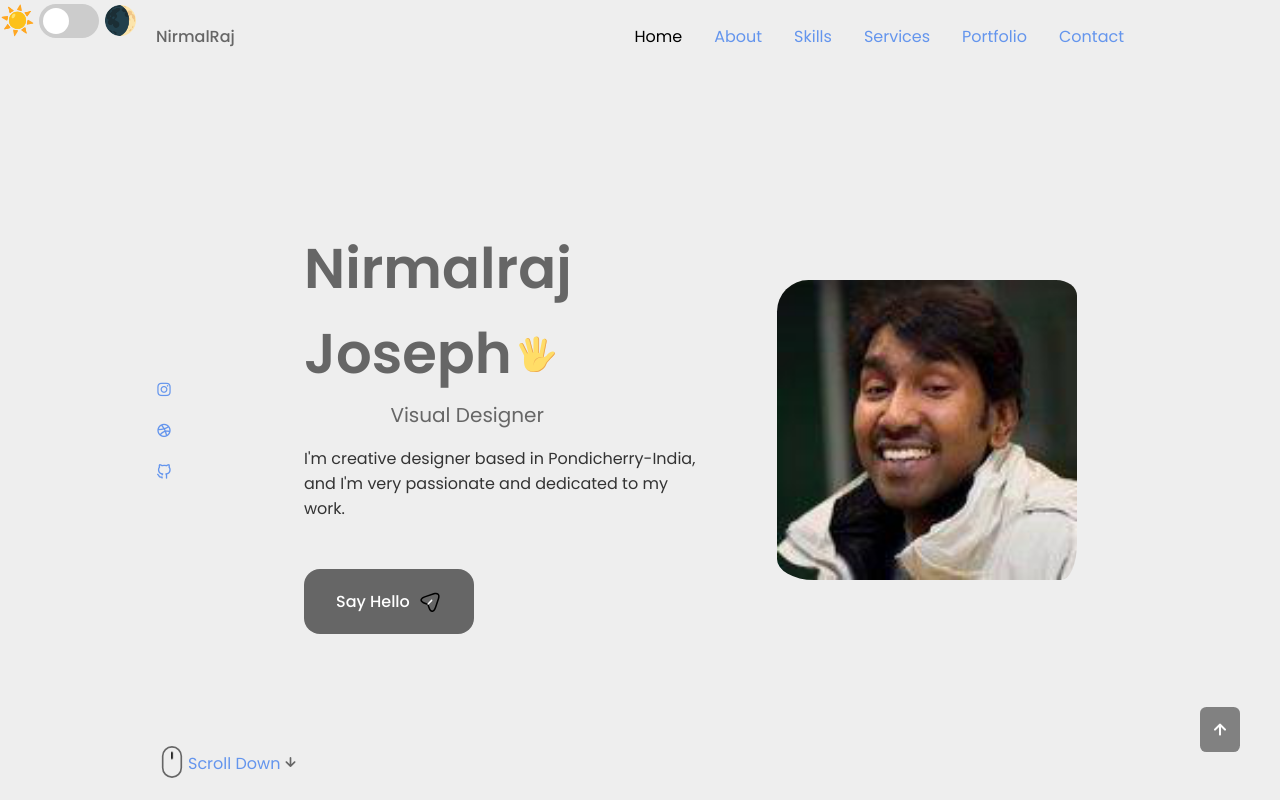
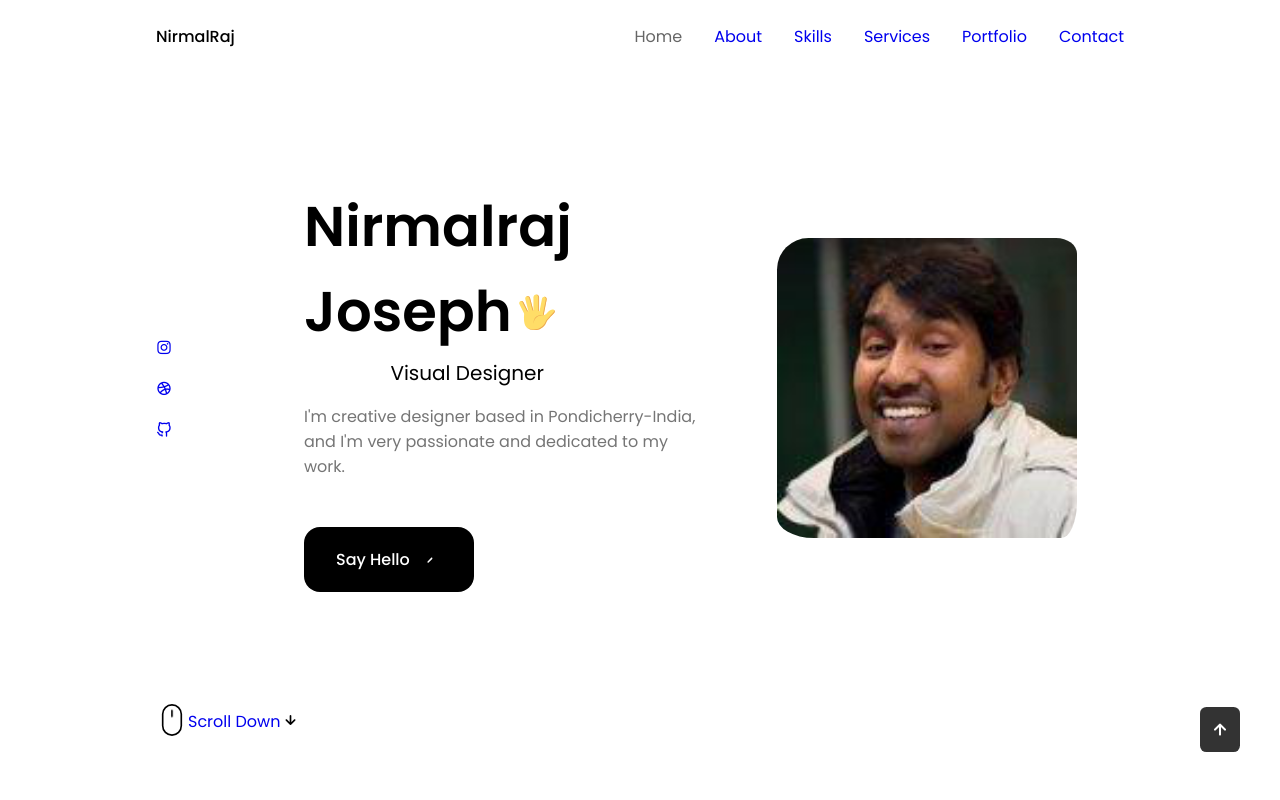
Before and after one commit to nirjo/React-portfolio-basic-, a React (Create React App) app: page / in a window 1280 px wide. Shown: the top 800 px of the page. Built offline with nearby package versions, Linux system fonts and the light colour scheme.

Commit message:
Fixed CSS

```diff
--- a/src/App.css
+++ b/src/App.css
@@ -9,8 +9,8 @@
   /*Color mode HSL(hue, saturation, lightness)*/
   --hue: 0;
   --sat: 0%;
-  --title-color: hsl(var(--hue), var(--sat), 40%);
-  --title-color-dark: hsl(var(--hue), var(--sat), 0%);
+  --title-color: hsl(var(--hue), var(--sat), 0%);
+  --title-color-dark: hsl(var(--hue), var(--sat), 40%);
   --text-color: hsl(var(--hue), var(--sat), 46%);
   --body-color: hsl(var(--hue), var(--sat), 100%);
   --container-color: #fff;
--- a/src/App.js
+++ b/src/App.js
@@ -18,7 +18,7 @@ import DarkMode from "./DarkMode";
 const App = () => {
   return (
     <>
-     <DarkMode />
+     {/* <DarkMode /> */}
       <Header />
       <main className="main">
         {/* <Site />        */}
--- a/src/DarkMode.css
+++ b/src/DarkMode.css
@@ -1,4 +1,4 @@
-/* 1 */
+
 :root {
     --font-color: #333;
     --background-color: #eee;
--- a/src/DarkMode.jsx
+++ b/src/DarkMode.jsx
@@ -1,62 +1,62 @@
-import "./DarkMode.css";
-// import { ChangeEventHandler } from "react";
+// import "./DarkMode.css";
+// // import { ChangeEventHandler } from "react";
 
-// 1
-const setDark = () => {
+// // 1
+// const setDark = () => {
 
-  // 2
-  localStorage.setItem("theme", "dark");
+//   // 2
+//   localStorage.setItem("theme", "dark");
 
-  // 3
-  document.documentElement.setAttribute("data-theme", "dark");
-};
+//   // 3
+//   document.documentElement.setAttribute("data-theme", "dark");
+// };
 
-const setLight = () => {
-  localStorage.setItem("theme", "light");
-  document.documentElement.setAttribute("data-theme", "light");
-};
+// const setLight = () => {
+//   localStorage.setItem("theme", "light");
+//   document.documentElement.setAttribute("data-theme", "light");
+// };
 
-// 4
-const storedTheme = localStorage.getItem("theme");
+// // 4
+// const storedTheme = localStorage.getItem("theme");
 
-const prefersDark =
-  window.matchMedia &&
-  window.matchMedia("(prefers-color-scheme: dark)").matches;
+// const prefersDark =
+//   window.matchMedia &&
+//   window.matchMedia("(prefers-color-scheme: dark)").matches;
 
-const defaultDark =
-  storedTheme === "dark" || (storedTheme === null && prefersDark);
+// const defaultDark =
+//   storedTheme === "dark" || (storedTheme === null && prefersDark);
 
-if (defaultDark) {
-  setDark();
-}
+// if (defaultDark) {
+//   setDark();
+// }
 
-// 5
-const toggleTheme = (e) => {
-  if (e.target.checked) {
-    setDark();
-  } else {
-    setLight();
-  }
-};
+// // 5
+// const toggleTheme = (e) => {
+//   if (e.target.checked) {
+//     setDark();
+//   } else {
+//     setLight();
+//   }
+// };
 
-const DarkMode = () => {
-  return (
-    <div className="toggle-theme-wrapper">
-      <span>☀️</span>
-      <label className="toggle-theme" htmlFor="checkbox">
-        <input
-          type="checkbox"
-          id="checkbox"
+// const DarkMode = () => {
+//   return (
+//     <div className="toggle-theme-wrapper">
+//       <span>☀️</span>
+//       <label className="toggle-theme" htmlFor="checkbox">
+//         <input
+//           type="checkbox"
+//           id="checkbox"
 
-          // 6
-          onChange={toggleTheme}
-          defaultChecked={defaultDark}
-        />
-        <div className="slider round"></div>
-      </label>
-      <span>🌒</span>
-    </div>
-  );
-};
+//           // 6
+//           onChange={toggleTheme}
+//           defaultChecked={defaultDark}
+//         />
+//         <div className="slider round"></div>
+//       </label>
+//       <span>🌒</span>
+//     </div>
+//   );
+// };
 
-export default DarkMode;
+// export default DarkMode;
```
